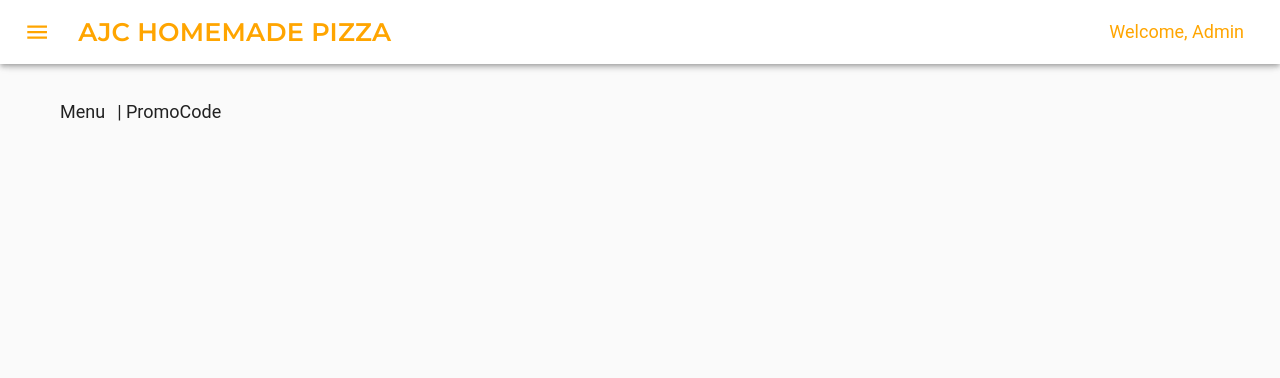
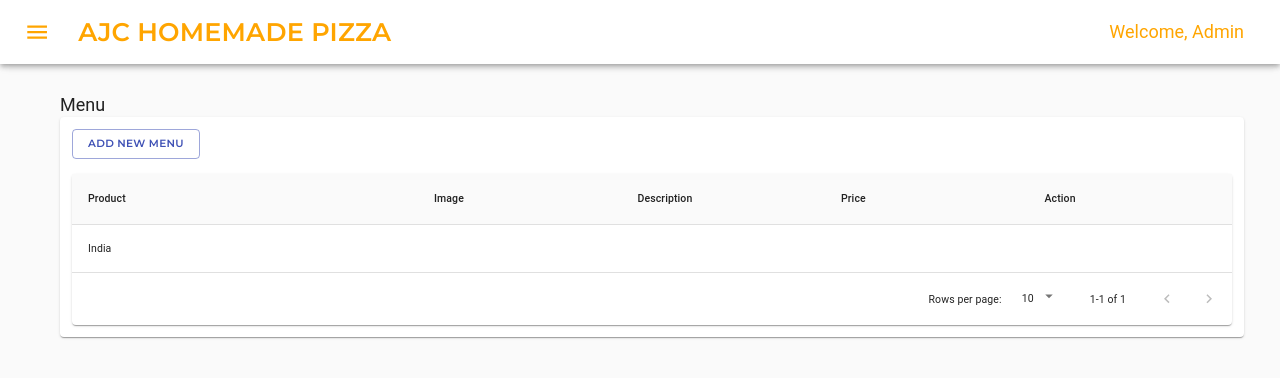
Before and after one commit to StarSoftwareDevelopers/my-app--AJC-PIZZA-, a React (Create React App) app: page /Menu in a window 1280 px wide. Shown: the top 378 px of the page. Built offline with nearby package versions, Linux system fonts and the light colour scheme; no server answers.

Commit message:
3/11/2021

```diff
--- a/src/Admin/AdminComponents/AppBar.js
+++ b/src/Admin/AdminComponents/AppBar.js
@@ -24,6 +24,7 @@ import NotificationsIcon from '@material-ui/icons/Notifications';
 import GroupIcon from '@material-ui/icons/Group';
 import PeopleOutlineIcon from '@material-ui/icons/PeopleOutline';
 import SupervisedUserCircleIcon from '@material-ui/icons/SupervisedUserCircle';
+import ExitToAppIcon from '@material-ui/icons/ExitToApp';
 
 import { Route, Switch }
   from 'react-router-dom';
@@ -238,6 +239,15 @@ export default function PersistentDrawerLeft() {
                     </Typography>
                 </ListItem>
            </Link>
+
+                <ListItem button key='Users'>
+                  <ListItemIcon><ExitToAppIcon fontSize="large"/>
+                  </ListItemIcon>
+                  <Typography variant="h5">
+                      Log Out
+                    </Typography>
+                </ListItem>
+
         </List>
 
       </Drawer>
--- /dev/null
+++ b/src/Admin/AdminComponents/Table/MenuTable.js
@@ -0,0 +1,99 @@
+import React from 'react';
+import { makeStyles } from '@material-ui/core/styles';
+import Paper from '@material-ui/core/Paper';
+import Table from '@material-ui/core/Table';
+import TableBody from '@material-ui/core/TableBody';
+import TableCell from '@material-ui/core/TableCell';
+import TableContainer from '@material-ui/core/TableContainer';
+import TableHead from '@material-ui/core/TableHead';
+import TablePagination from '@material-ui/core/TablePagination';
+import TableRow from '@material-ui/core/TableRow';
+
+const columns = [
+  { id: 'name', label: 'Product', minWidth: 170 },
+  { id: 'image', label: 'Image', minWidth: 100 },
+  { id: 'desc', label: 'Description', minWidth: 100 },
+  { id: 'price', label: 'Price', minWidth: 100 },
+  { id: 'actions', label: 'Action', minWidth: 100 },
+];
+
+function createData(name, code, population, size) {
+  const density = population / size;
+  return { name, code, population, size, density };
+}
+
+const rows = [
+  createData('India', 'IN', 1324171354, 3287263),
+ //row data
+];
+
+const useStyles = makeStyles({
+  root: {
+    width: '100%',
+  },
+  container: {
+    maxHeight: 440,
+  },
+});
+
+export default function StickyHeadTable() {
+  const classes = useStyles();
+  const [page, setPage] = React.useState(0);
+  const [rowsPerPage, setRowsPerPage] = React.useState(10);
+
+  const handleChangePage = (event, newPage) => {
+    setPage(newPage);
+  };
+
+  const handleChangeRowsPerPage = (event) => {
+    setRowsPerPage(+event.target.value);
+    setPage(0);
+  };
+
+  return (
+    <Paper className={classes.root}>
+      <TableContainer className={classes.container}>
+        <Table stickyHeader aria-label="sticky table">
+          <TableHead>
+            <TableRow>
+              {columns.map((column) => (
+                <TableCell
+                  key={column.id}
+                  align={column.align}
+                  style={{ minWidth: column.minWidth }}
+                >
+                  {column.label}
+                </TableCell>
+              ))}
+            </TableRow>
+          </TableHead>
+          <TableBody>
+            {rows.slice(page * rowsPerPage, page * rowsPerPage + rowsPerPage).map((row) => {
+              return (
+                <TableRow hover role="checkbox" tabIndex={-1} key={row.code}>
+                  {columns.map((column) => {
+                    const value = row[column.id];
+                    return (
+                      <TableCell key={column.id} align={column.align}>
+                        {column.format && typeof value === 'number' ? column.format(value) : value}
+                      </TableCell>
+                    );
+                  })}
+                </TableRow>
+              );
+            })}
+          </TableBody>
+        </Table>
+      </TableContainer>
+      <TablePagination
+        rowsPerPageOptions={[5,10, 25, 100]}
+        component="div"
+        count={rows.length}
+        rowsPerPage={rowsPerPage}
+        page={page}
+        onChangePage={handleChangePage}
+        onChangeRowsPerPage={handleChangeRowsPerPage}
+      />
+    </Paper>
+  );
+}
--- /dev/null
+++ b/src/Admin/AdminComponents/Table/UserTable.js
@@ -0,0 +1,44 @@
+import React, {Component} from 'react';
+import MUIDataTable from "mui-datatables";
+import {firestore} from './../../../firebase/firebase.utils';
+
+const columns = ["Display Name","Email"];
+
+
+class UserTable extends Component {
+
+    state = { user : null}
+
+    componentDidMount() {
+        firestore.collection('users')
+            .get()
+            .then( snapshot => {
+                const users = []
+                snapshot.forEach(doc => {
+                    const data = doc.data()
+                    users.push(data)
+                })
+                this.setState({ users : users})
+                // console.log(snapshot)
+            })
+        .catch(error => console.log(error))
+    }
+
+    render() {
+        return (
+
+            // <MUIDataTable
+            //         title={"Users"}
+            //         columns={columns}
+            //         data={data}
+            //         // options={options}
+            // />
+            <div>
+                Hello
+            </div>
+         );
+    }
+
+}
+
+export default UserTable;
--- a/src/Admin/Pages/Menu.js
+++ b/src/Admin/Pages/Menu.js
@@ -3,7 +3,8 @@ import Container from '@material-ui/core/Container';
 import {Link} from 'react-router-dom';
 import './../Admin.scss';
 import Card from '@material-ui/core/Card';
-
+import Button from '@material-ui/core/Button';
+import MenuTable from './../AdminComponents/Table/MenuTable';
 
 const Menu = () => {
     return (
@@ -17,11 +18,15 @@ const Menu = () => {
                   display: 'inline-block',
                   marginRight: '1rem'
                   }}>Menu</Typography>
-                  <Link to ="#">
-                    <Typography variant="h5" style={{display: 'inline-block'}}>| PromoCode</Typography>
+
+                <Card style={{padding: '1rem'}}>
+                <Link to="#">
+                    <Button variant="outlined" color="primary">
+                        Add New Menu
+                    </Button>
                 </Link>
-                <Card>
-
+                <br></br><br></br>
+                <MenuTable/>
                 </Card>
     </Container>
      );
--- a/src/Admin/Pages/User.js
+++ b/src/Admin/Pages/User.js
@@ -1,6 +1,6 @@
 import React,{Component} from 'react';
 import { firestore} from './../../firebase/firebase.utils';
-
+import UserTable from './../AdminComponents/Table/UserTable';
 
 class Users extends Component {
     state = { user : null}
@@ -24,6 +24,7 @@ class Users extends Component {
     render() {
         return(
             <div>
+                <UserTable/>
                 <h1>List of Users:</h1>
                 <table>
                     <tr>
--- a/src/Redux/User/user.saga.js
+++ b/src/Redux/User/user.saga.js
@@ -97,6 +97,7 @@ export function* signUp({ payload: {
        const { user } = yield auth.createUserWithEmailAndPassword(email,password);
        const additionalData = { displayName};
        yield snapshotFromUserAuth(user, additionalData);
+
        // await user.sendEmailVerification();
 
       }catch(err){
--- /dev/null
+++ b/src/animation.scss
@@ -0,0 +1,15 @@
+.wrap {
+  animation: transitionIn 0.75s;
+}
+
+@keyframes transitionIn {
+  from {
+    opacity: 0;
+    transform: rotateX(-10px);
+  }
+
+  to {
+    opacity: 1;
+    transform: rotateX(0);
+  }
+}
--- a/src/components/MyAccount/index.js
+++ b/src/components/MyAccount/index.js
@@ -1,21 +1,66 @@
 import React from 'react';
 import { useSelector } from 'react-redux';
-// import {firestore} from './../../firebase/firebase.utils';
+import { firestore} from './../../firebase/firebase.utils';
 
+import Card from '@material-ui/core/Card';
+import { makeStyles } from '@material-ui/core/styles';
+import { Typography } from '@material-ui/core';
+import Grid from '@material-ui/core/Grid';
 
 const mapState = ({ user }) => ({
     currentUser: user.currentUser
 });
 
+const useStyles = makeStyles({
+    root: {
+      maxWidth: 800,
+      backgroundColor: 'whitesmoke',
+      boxShadow: 'black',
+      display: 'center'
+    },
+   Grid: {
+    justify: 'center'
+
+   }
+  });
+
 const MyAccount = () => {
     const { currentUser } = useSelector(mapState);
+    const classes = useStyles();
+
+    const userRef = firestore.collection('users').doc(currentUser.uid);
+
+    // async function addAddress() {
+    //    const res = await userRef.set({
+    //        'Address' : 'Ayala'
+    //    }, { merge : true});
+    // }
+
 
     return (
         <div>
-            <h2>My Account</h2>
-            <h3>Name: {currentUser.displayName}</h3>
-            <h4>Email: {currentUser.email}</h4>
-            <h4>Joined at: {currentUser.createdDate.toDate().toString()}</h4>
+            <br></br>
+            <Grid item xs={9}>
+                <Card  className={classes.root} variant="outlined">
+                    <Typography variant="h4" align="center" style={{
+                        margin: '1rem',
+                        padding: '1rem'
+                    }}>
+                        My Account
+                    </Typography>
+                    <Typography variant="h5" style={{
+
+                    }}>
+                        Name: {currentUser.displayName}
+                    </Typography>
+
+                    <h4>Email: {currentUser.email}</h4>
+                    <h4>Joined at: {currentUser.createdDate.toDate().toString()}</h4>
+
+
+                </Card>
+            </Grid>
+            <br></br>
         </div>
 
     );
--- a/src/customHooks/useAuth.js
+++ b/src/customHooks/useAuth.js
@@ -18,6 +18,7 @@ import { useSelector } from 'react-redux';
             //we have access to history because of withRoute in withAuth.js
             props.history.push('/login');
         }
+
           // eslint-disable-next-line react-hooks/exhaustive-deps
     },[currentUser]); //whenever currentUser changes, it will run this code
 
--- a/src/index.js
+++ b/src/index.js
@@ -5,12 +5,15 @@ import { Provider } from 'react-redux';
 import store from './Redux/store';
 import App from './App';
 import reportWebVitals from './reportWebVitals';
+import './animation.scss';
 
 ReactDOM.render(
   <React.StrictMode>
     <Provider store={store}>
       <BrowserRouter>
-        <App />
+        <div className="wrap">
+          <App />
+        </div>
       </BrowserRouter>
     </Provider>
   </React.StrictMode>,
```
